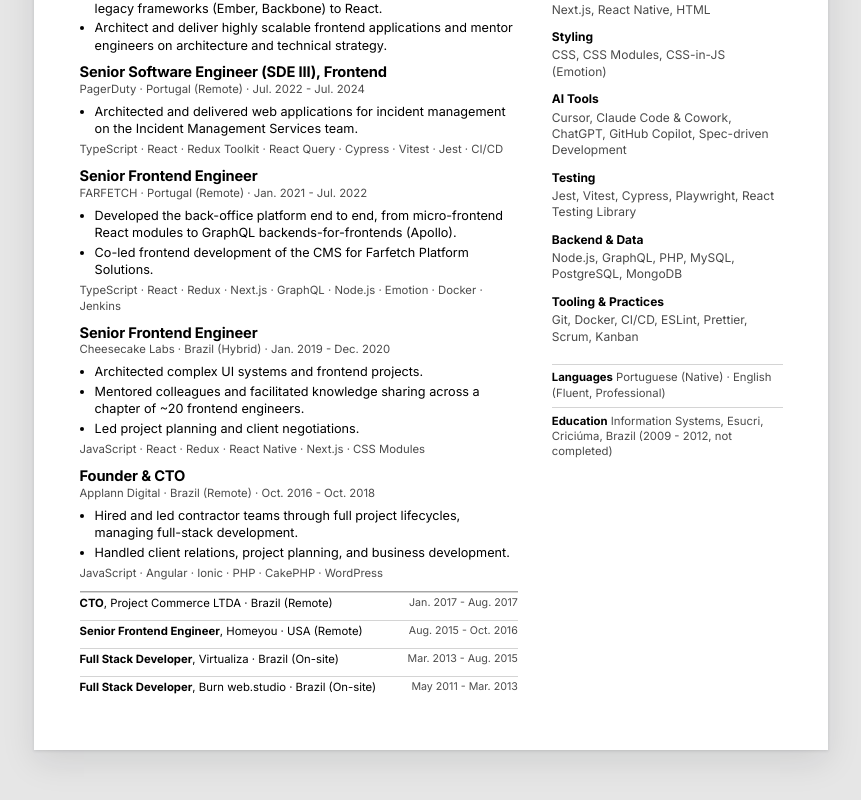
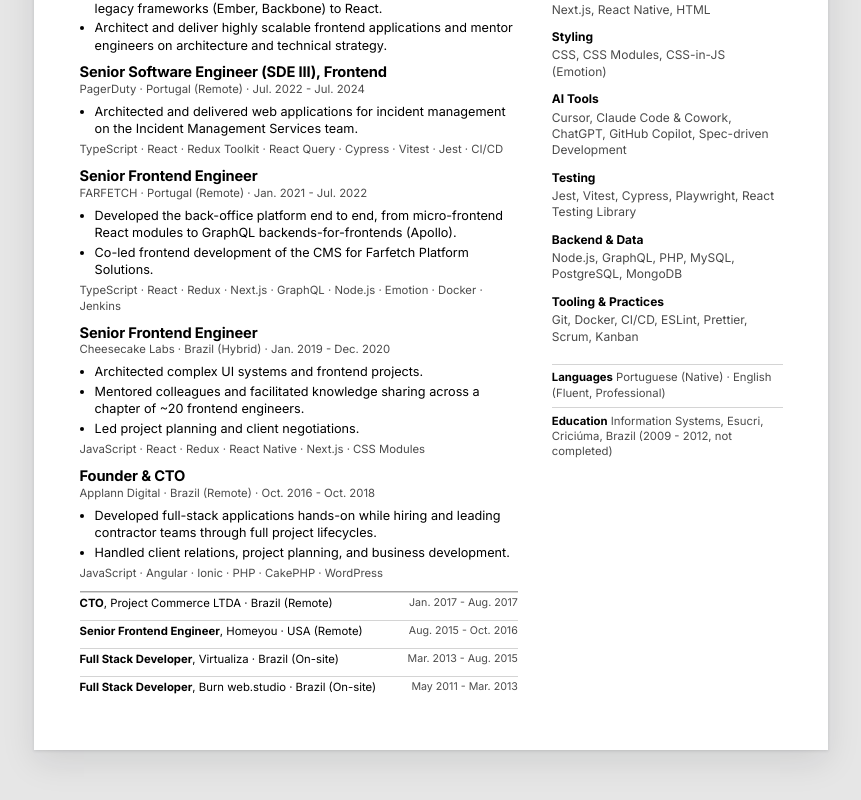
Before and after one commit to helderberto/helderberto.com, a Next.js app: page /resume in a window 1280 px wide. Shown: the part 454-1254 px from the top of the page, without its empty margins (209-1070 px from the left). Built offline with nearby package versions, Linux system fonts and the light colour scheme.

Commit message:
chore: credit hands-on full-stack work in Applann role

```diff
--- a/src/data/resume.ts
+++ b/src/data/resume.ts
@@ -179,7 +179,7 @@ export const resume = {
       location: 'Brazil (Remote)',
       period: 'Oct. 2016 - Oct. 2018',
       bullets: [
-        'Hired and led contractor teams through full project lifecycles, managing full-stack development.',
+        'Developed full-stack applications hands-on while hiring and leading contractor teams through full project lifecycles.',
         'Handled client relations, project planning, and business development.',
       ],
       tech: ['JavaScript', 'Angular', 'Ionic', 'PHP', 'CakePHP', 'WordPress'],
```
